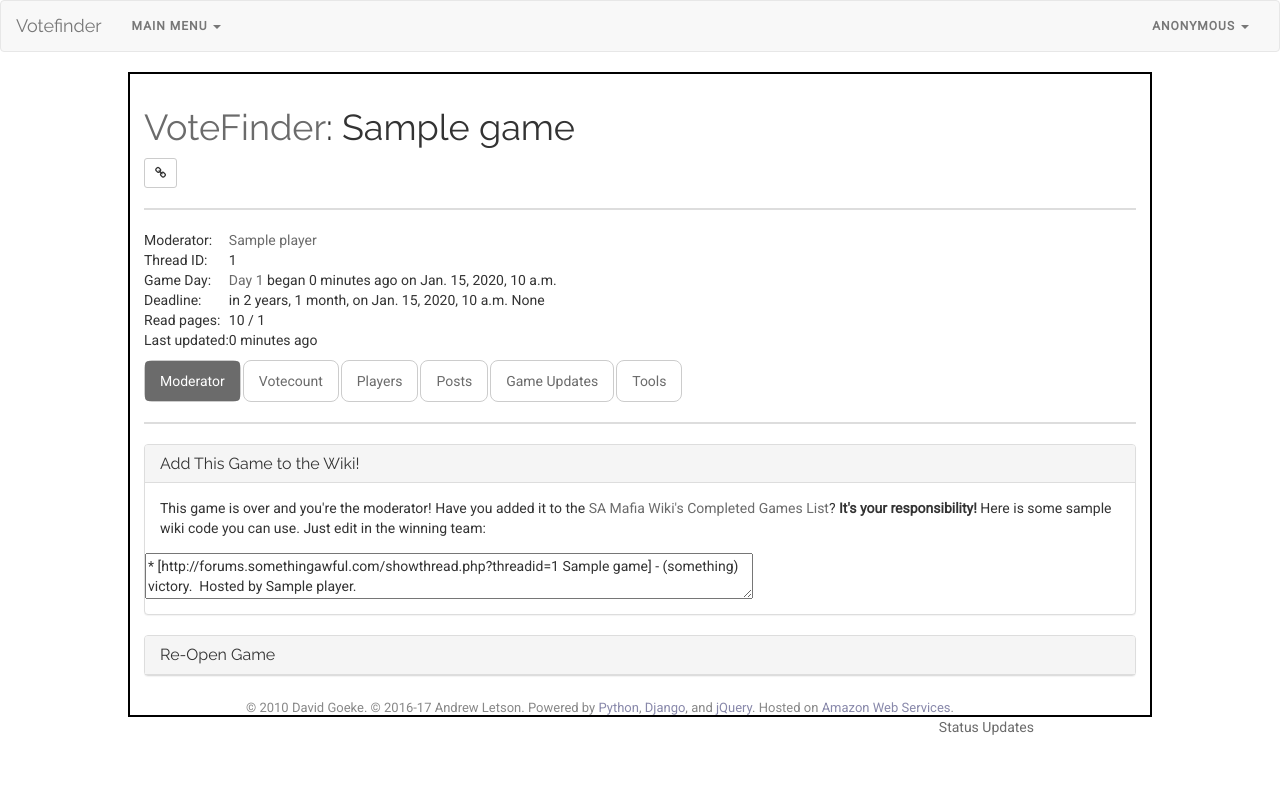
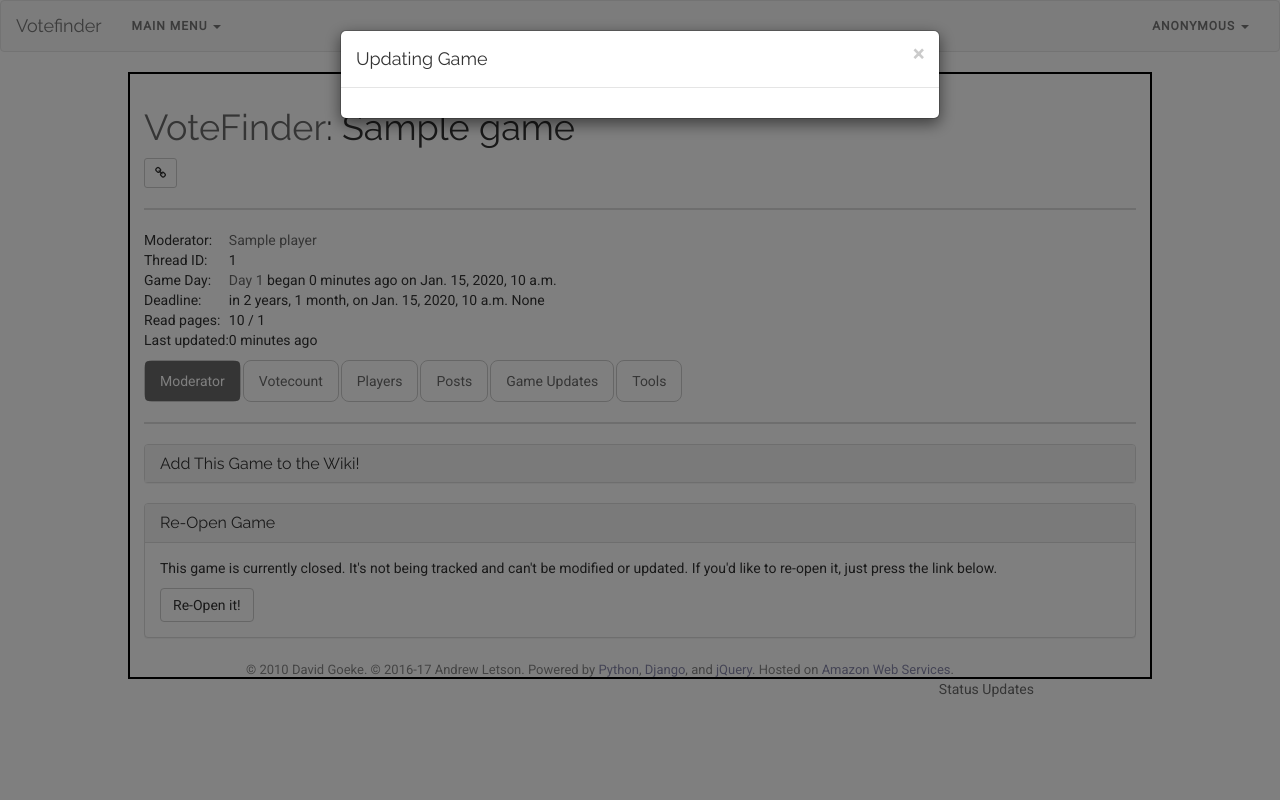
Before and after one commit to aletson/votefinder-web, a Django app: template votefinder/main/templates/game.html in a window 1280 px wide. Run offline with Django 3.2, Linux system fonts and the light colour scheme; tables that the repository leaves empty hold one stand-in row (values such as "Sample post"); the template is opened without the code that fills it: values that come from a table or form of the project are taken from there, most other values are stand-ins (such as "Sample title", 1, 10 or a date in 2020); data that the repository does not hold is empty; some libraries are stand-ins or nearby versions.

Commit message:
update modal

```diff
--- a/votefinder/main/templates/game.html
+++ b/votefinder/main/templates/game.html
@@ -12,13 +12,13 @@
         var curPage = {{ game.currentPage }};
         var maxPages = {{ game.maxPages }};
         var pushed = false;
-        $('#dialog').dialog({modal: true, autoOpen: false});
+        $('#dialog').modal();
         $('#liveThread').button();
         $('#updateButton').button().click(function() {
             updateGame(); return false;
         });
         function dataReceived(data) {
-            $('#dialog').dialog("close");
+            $('#dialog').modal('hide');
             if (data.success) {
                 curPage = parseInt(data.curPage);
                 maxPages = parseInt(data.maxPages);
@@ -36,8 +36,8 @@
         }
         function updateGame() {
             var page = (curPage < maxPages) ? curPage + 1 : curPage;
-            $("#dialog").html('<img src="/static/loading.gif" class="loadingImg">Downloading page '+page+'...');
-            $('#dialog').dialog("open");
+            $("#dialog-content").html('<img src="/static/loading.gif" class="loadingImg">Downloading page '+page+'...');
+            $('#dialog').modal('show');
             $.getJSON('/update/{{ game.id }}/', dataReceived);
         }
         $('#voteImgButton').click(function() {
@@ -643,5 +643,18 @@
         </div>
     </div>
     </div>
-    <div id="dialog" title="Updating Game"></div>
+<!-- DIALOG MODAL FOR MANUAL UPDATE -->
+    <div class="modal fade" id="dialog" tabindex="-1" role="dialog" aria-labelledby="dialog-label">
+      <div class="modal-dialog" role="document">
+          <div class="modal-content">
+              <div class="modal-header">
+                  <button type="button" class="close" data-dismiss="modal" aria-label="Close"><span aria-hidden="true">&times;</span></button>
+                  <h4 class="modal-title" id="dialog-label">Updating Game</h4>
+              </div>
+          <div class="modal-body" id="dialog-content">
+              </div>
+          </div>
+        </div>
+    </div>
+
 {% endblock %}
```
